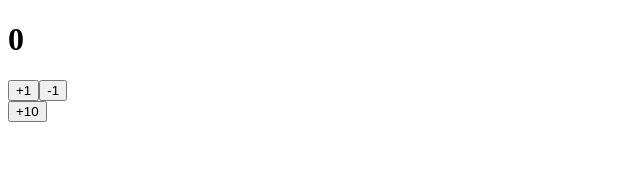
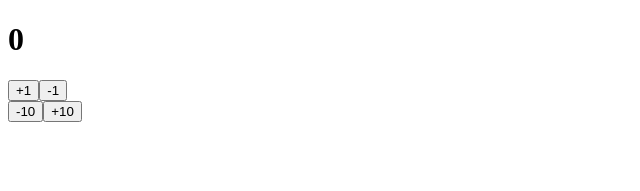
Before and after one commit to kutman-batyrkanov/html-css-pricing, a React (Create React App) app in the folder redux-example/: page / in a window 1280 px wide. Shown: the top 191 px of the page, without its empty margins (0-640 px from the left). Built offline with nearby package versions, Linux system fonts and the light colour scheme.

Commit message:
button increment by 10 added

```diff
--- a/redux-example/src/components/CounterSimpleControls.js
+++ b/redux-example/src/components/CounterSimpleControls.js
@@ -8,6 +8,10 @@ const CounterSimpleControls = () => {
   function decrementBy1Callback() {
     dispatch({ type: "decrement_by_1" });
   }
+
+  function decrementBy10Callback() {
+    dispatch({ type: "decrement_by_10" });
+  }
   function incrementBy10Callback() {
     dispatch({ type: "increment_by_10" });
   }
@@ -17,6 +21,7 @@ const CounterSimpleControls = () => {
       <button onClick={incrementBy1Callback}>+1</button>
       <button onClick={decrementBy1Callback}>-1</button>
       <br></br>
+      <button onClick={decrementBy10Callback}>-10</button>
       <button onClick={incrementBy10Callback}>+10</button>
     </div>
   );
```
